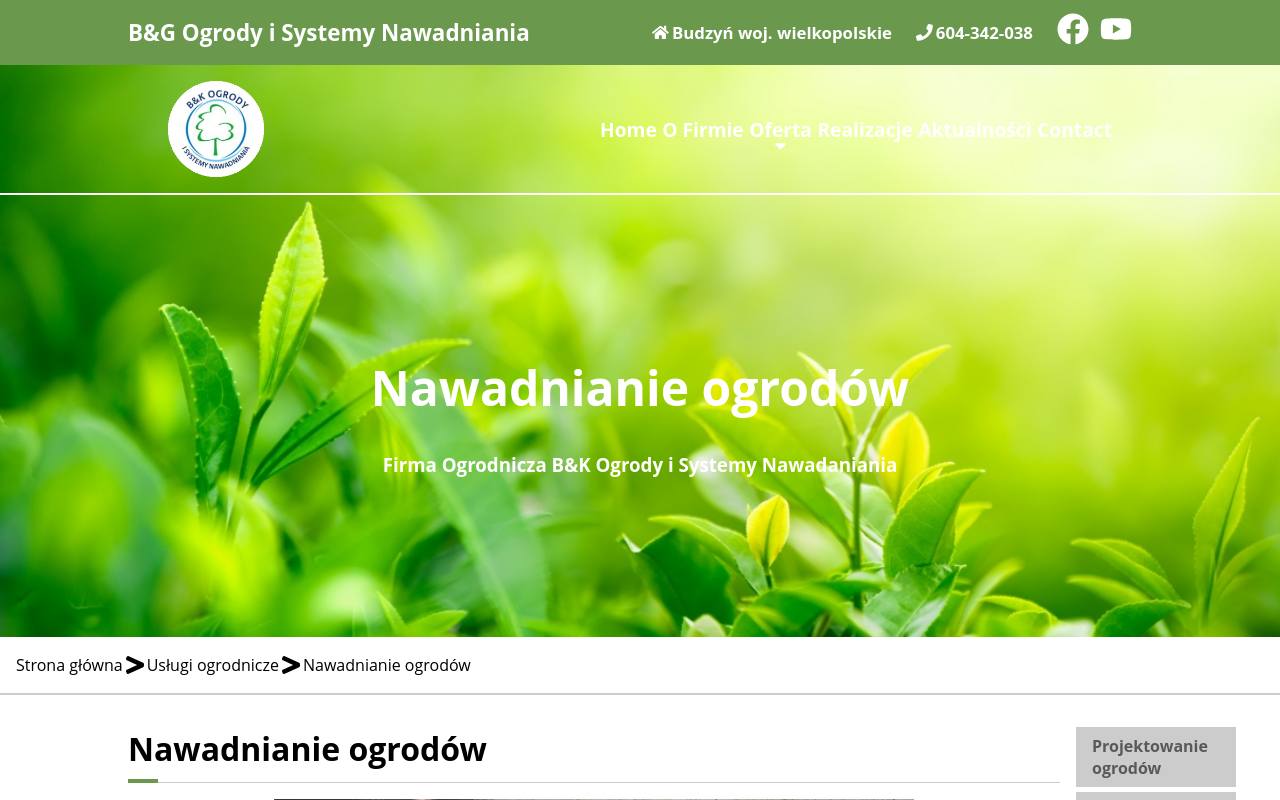
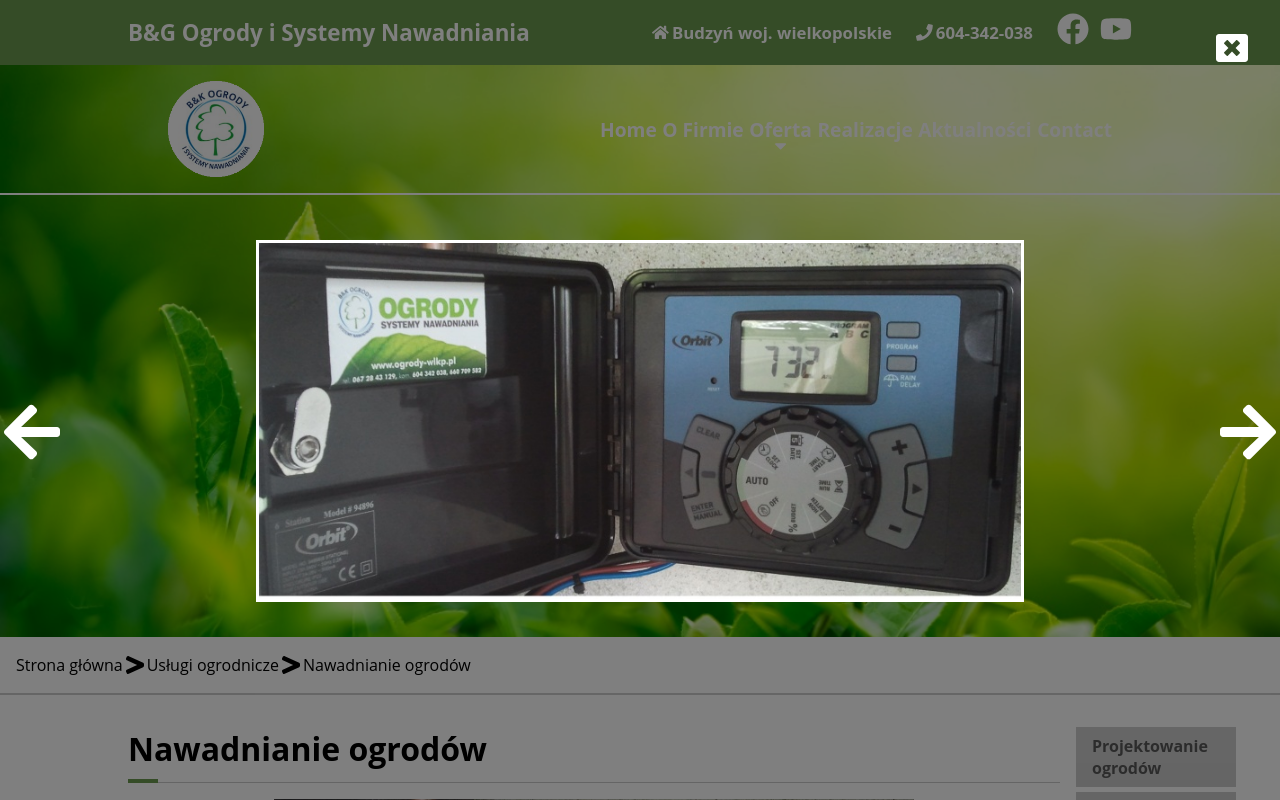
Before and after one commit to MateolCS/ogrody-wlkp, a React (Create React App) app: page /hydration in a window 1280 px wide. Shown: the top 800 px of the page. Built offline with nearby package versions, Linux system fonts and the light colour scheme.

Commit message:
Started working with modalImg component

```diff
--- a/src/components/Hydration.js
+++ b/src/components/Hydration.js
@@ -8,9 +8,19 @@ import { StyledSection, TextContent, Container, ParagraphTitle, Title, Grid, Pag
 import {HydrationData} from './HydrationData'
 import {Services} from './ServicesPreviewData'
 import hydrationmainpicture from '././../assets/hydration/hydrationmainpicture.jpg'
-
+import ModalImg from "./ModalImg"
+import { useState } from "react"
 
 const Hydration = () => {
+
+    const [modalImg, setModalImg] = useState(null)
+    const [modalImgIndex, setModalImgIndex] = useState(null)
+
+    const getModalData = (e) =>{
+        setModalImg(e.target.src)
+        setModalImgIndex(e.key)
+    }
+
   return (
     <>
         <Header/>
@@ -38,7 +48,7 @@ const Hydration = () => {
                     <ParagraphTitle>Nawadnianie ogrodów przykładowe realizacje</ParagraphTitle>
                     <Grid columns={'3'}>
                         {HydrationData.map((item, index) => (
-                            <img key={index} src={item} alt={item}/>
+                            <img key={index} src={item} alt={item} onClick={getModalData}/>
                         ))}
                     </Grid>
 
@@ -60,6 +70,7 @@ const Hydration = () => {
                 </SideNav>
             </Container>
         </StyledSection>
+        <ModalImg imgUrl={hydrationmainpicture}/>
         <InfoNav/>
         <Footer/>
     </>
--- /dev/null
+++ b/src/components/ModalImg.js
@@ -0,0 +1,16 @@
+import { StyledModalImg, LeftArrow, RightArrow, StyledModalImgContainer, Img, Close } from "./styles/ModalImg.styled"
+
+const ModalImg = ({imgUrl}) => {
+  return (
+    <StyledModalImg>
+      <StyledModalImgContainer>
+        <Close/>
+        <Img src={imgUrl} alt="modal img" />
+        <LeftArrow />
+        <RightArrow />
+      </StyledModalImgContainer>
+    </StyledModalImg>
+  )
+}
+
+export default ModalImg
--- /dev/null
+++ b/src/components/styles/ModalImg.styled.js
@@ -0,0 +1,48 @@
+import styled from 'styled-components'
+import {FaArrowRight, FaArrowLeft, FaWindowClose} from 'react-icons/fa'
+
+
+export const StyledModalImg = styled.div`
+    position: fixed;
+    top: 0;
+    left: 0;
+    width: 100%;
+    height: 100%;
+    background: rgba(0,0,0,0.5);
+`
+
+export const StyledModalImgContainer = styled.div`
+    width: 100%;
+`
+
+export const Img = styled.img`
+    display: block;
+    max-width: 60%;
+    max-height: 80%;
+    margin:  15rem auto;
+    border: 3px solid #fff;
+`
+
+export const LeftArrow = styled(FaArrowLeft)`
+    position: absolute;
+    top: 50%;
+    left: 0;
+    color: #fff;
+    font-size: 4rem;
+`
+
+export const RightArrow = styled(FaArrowRight)`
+    position: absolute;
+    top: 50%;
+    right: 0;
+    color: #fff;
+    font-size: 4rem;
+`
+
+export const Close = styled(FaWindowClose)`
+    position: absolute;
+    top: 2rem;
+    right: 2rem;
+    color: #fff;
+    font-size: 2rem;
+`
```
